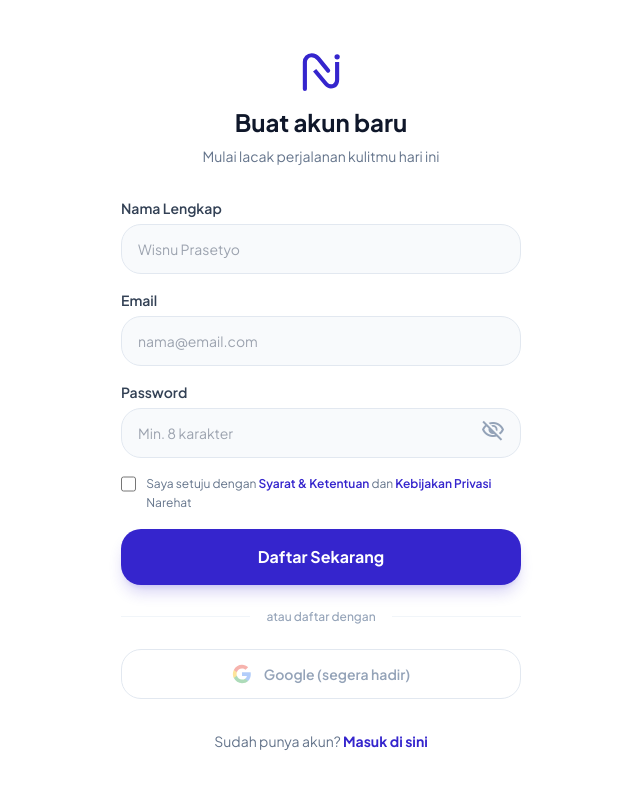
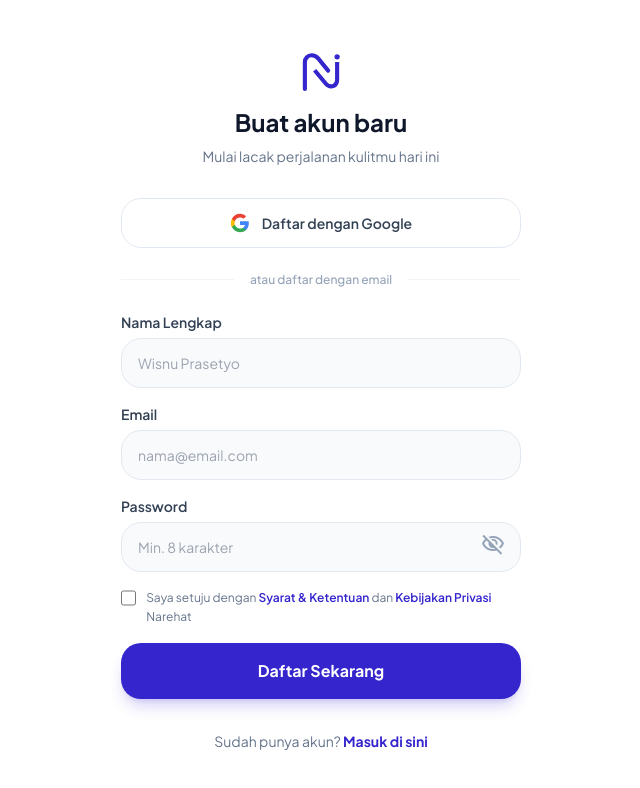
Before and after one commit to wisnuwrdh/narehat, a Next.js app: page /register in a window 1280 px wide. Shown: the top 788 px of the page, without its empty margins (319-959 px from the left). Built offline with nearby package versions, Linux system fonts and the light colour scheme.

Commit message:
feat(auth): enable Google OAuth login & register

```diff
--- a/app/(auth)/login/page.tsx
+++ b/app/(auth)/login/page.tsx
@@ -25,12 +25,47 @@ function logError(context: string, err: unknown) {
   }
 }
 
+function GoogleIcon() {
+  return (
+    <svg className="w-5 h-5" viewBox="0 0 24 24">
+      <path d="M22.56 12.25c0-.78-.07-1.53-.2-2.25H12v4.26h5.92a5.06 5.06 0 01-2.2 3.32v2.77h3.57c2.08-1.92 3.28-4.74 3.28-8.1z" fill="#4285F4"/>
+      <path d="M12 23c2.97 0 5.46-.98 7.28-2.66l-3.57-2.77c-.98.66-2.23 1.06-3.71 1.06-2.86 0-5.29-1.93-6.16-4.53H2.18v2.84C3.99 20.53 7.7 23 12 23z" fill="#34A853"/>
+      <path d="M5.84 14.09c-.22-.66-.35-1.36-.35-2.09s.13-1.43.35-2.09V7.07H2.18C1.43 8.55 1 10.22 1 12s.43 3.45 1.18 4.93l2.85-2.22.81-.62z" fill="#FBBC05"/>
+      <path d="M12 5.38c1.62 0 3.06.56 4.21 1.64l3.15-3.15C17.45 2.09 14.97 1 12 1 7.7 1 3.99 3.47 2.18 7.07l3.66 2.84c.87-2.6 3.3-4.53 6.16-4.53z" fill="#EA4335"/>
+    </svg>
+  );
+}
+
 export default function LoginPage() {
   const router = useRouter();
   const [form, setForm] = useState({ email: "", password: "" });
   const [error, setError] = useState("");
   const [loading, setLoading] = useState(false);
+  const [googleLoading, setGoogleLoading] = useState(false);
   const [showPassword, setShowPassword] = useState(false);
+
+  const handleGoogleLogin = async () => {
+    setGoogleLoading(true);
+    setError("");
+    try {
+      const supabase = createClient();
+      const { error: authError } = await supabase.auth.signInWithOAuth({
+        provider: "google",
+        options: {
+          redirectTo: `${window.location.origin}/auth/callback`,
+        },
+      });
+      if (authError) {
+        logError("googleSignIn error", authError);
+        setError("Gagal login dengan Google. Coba lagi.");
+        setGoogleLoading(false);
+      }
+    } catch (err) {
+      logError("googleSignIn exception", err);
+      setError("Gagal terhubung ke server.");
+      setGoogleLoading(false);
+    }
+  };
 
   const handleSubmit = async (e: React.FormEvent) => {
     e.preventDefault();
@@ -66,7 +101,7 @@ export default function LoginPage() {
 
   return (
     <div className="flex-1 flex flex-col justify-center px-6 py-12 max-w-md mx-auto w-full min-h-screen">
-      <div className="text-center mb-10 animate-fade-in-up">
+      <div className="text-center mb-8 animate-fade-in-up">
         <div className="inline-flex items-center justify-center mb-2">
           <Logo size={48} showText={false} />
         </div>
@@ -80,7 +115,23 @@ export default function LoginPage() {
         </div>
       )}
 
-      <form className="space-y-4 animate-fade-in-up delay-100" onSubmit={handleSubmit}>
+      <button
+        type="button"
+        onClick={handleGoogleLogin}
+        disabled={googleLoading}
+        className="btn-press w-full py-3.5 bg-white border border-border-light rounded-2xl font-semibold text-sm text-slate-700 flex items-center justify-center gap-3 transition-colors hover:bg-slate-50 animate-fade-in-up delay-100 disabled:opacity-50 disabled:cursor-not-allowed"
+      >
+        <GoogleIcon />
+        {googleLoading ? "Menghubungkan..." : "Masuk dengan Google"}
+      </button>
+
+      <div className="flex items-center gap-4 my-6 animate-fade-in-up delay-150">
+        <div className="flex-1 h-px bg-border-subtle" />
+        <span className="text-xs text-muted-light font-medium">atau masuk dengan email</span>
+        <div className="flex-1 h-px bg-border-subtle" />
+      </div>
+
+      <form className="space-y-4 animate-fade-in-up delay-200" onSubmit={handleSubmit}>
         <div>
           <label className="block text-sm font-semibold text-slate-700 mb-1.5">Email</label>
           <input
@@ -128,25 +179,6 @@ export default function LoginPage() {
         </button>
       </form>
 
-      <div className="flex items-center gap-4 my-6 animate-fade-in-up delay-200">
-        <div className="flex-1 h-px bg-border-subtle" />
-        <span className="text-xs text-muted-light font-medium">atau masuk dengan</span>
-        <div className="flex-1 h-px bg-border-subtle" />
-      </div>
-
-      <button
-        disabled
-        className="btn-press w-full py-3.5 bg-white border border-border-light rounded-2xl font-semibold text-sm text-slate-400 flex items-center justify-center gap-3 transition-colors animate-fade-in-up delay-200 cursor-not-allowed"
-      >
-        <svg className="w-5 h-5 opacity-40" viewBox="0 0 24 24">
-          <path d="M22.56 12.25c0-.78-.07-1.53-.2-2.25H12v4.26h5.92a5.06 5.06 0 01-2.2 3.32v2.77h3.57c2.08-1.92 3.28-4.74 3.28-8.1z" fill="#4285F4"/>
-          <path d="M12 23c2.97 0 5.46-.98 7.28-2.66l-3.57-2.77c-.98.66-2.23 1.06-3.71 1.06-2.86 0-5.29-1.93-6.16-4.53H2.18v2.84C3.99 20.53 7.7 23 12 23z" fill="#34A853"/>
-          <path d="M5.84 14.09c-.22-.66-.35-1.36-.35-2.09s.13-1.43.35-2.09V7.07H2.18C1.43 8.55 1 10.22 1 12s.43 3.45 1.18 4.93l2.85-2.22.81-.62z" fill="#FBBC05"/>
-          <path d="M12 5.38c1.62 0 3.06.56 4.21 1.64l3.15-3.15C17.45 2.09 14.97 1 12 1 7.7 1 3.99 3.47 2.18 7.07l3.66 2.84c.87-2.6 3.3-4.53 6.16-4.53z" fill="#EA4335"/>
-        </svg>
-        Google (segera hadir)
-      </button>
-
       <p className="text-center text-sm text-muted mt-8 animate-fade-in-up delay-300">
         Belum punya akun? <Link href="/register" className="text-primary font-bold">Daftar sekarang</Link>
       </p>
--- a/app/(auth)/register/page.tsx
+++ b/app/(auth)/register/page.tsx
@@ -26,12 +26,24 @@ function logError(context: string, err: unknown) {
   }
 }
 
+function GoogleIcon() {
+  return (
+    <svg className="w-5 h-5" viewBox="0 0 24 24">
+      <path d="M22.56 12.25c0-.78-.07-1.53-.2-2.25H12v4.26h5.92a5.06 5.06 0 01-2.2 3.32v2.77h3.57c2.08-1.92 3.28-4.74 3.28-8.1z" fill="#4285F4"/>
+      <path d="M12 23c2.97 0 5.46-.98 7.28-2.66l-3.57-2.77c-.98.66-2.23 1.06-3.71 1.06-2.86 0-5.29-1.93-6.16-4.53H2.18v2.84C3.99 20.53 7.7 23 12 23z" fill="#34A853"/>
+      <path d="M5.84 14.09c-.22-.66-.35-1.36-.35-2.09s.13-1.43.35-2.09V7.07H2.18C1.43 8.55 1 10.22 1 12s.43 3.45 1.18 4.93l2.85-2.22.81-.62z" fill="#FBBC05"/>
+      <path d="M12 5.38c1.62 0 3.06.56 4.21 1.64l3.15-3.15C17.45 2.09 14.97 1 12 1 7.7 1 3.99 3.47 2.18 7.07l3.66 2.84c.87-2.6 3.3-4.53 6.16-4.53z" fill="#EA4335"/>
+    </svg>
+  );
+}
+
 export default function RegisterPage() {
   const router = useRouter();
   const [form, setForm] = useState({ name: "", email: "", password: "", agreed: false });
   const [error, setError] = useState("");
   const [success, setSuccess] = useState("");
   const [loading, setLoading] = useState(false);
+  const [googleLoading, setGoogleLoading] = useState(false);
   const [showPassword, setShowPassword] = useState(false);
 
   useEffect(() => {
@@ -41,6 +53,29 @@ export default function RegisterPage() {
       localStorage.setItem("narehat-plan-intent", plan);
     }
   }, []);
+
+  const handleGoogleSignUp = async () => {
+    setGoogleLoading(true);
+    setError("");
+    try {
+      const supabase = createClient();
+      const { error: authError } = await supabase.auth.signInWithOAuth({
+        provider: "google",
+        options: {
+          redirectTo: `${window.location.origin}/auth/callback`,
+        },
+      });
+      if (authError) {
+        logError("googleSignUp error", authError);
+        setError("Gagal daftar dengan Google. Coba lagi.");
+        setGoogleLoading(false);
+      }
+    } catch (err) {
+      logError("googleSignUp exception", err);
+      setError("Gagal terhubung ke server.");
+      setGoogleLoading(false);
+    }
+  };
 
   const handleSubmit = async (e: React.FormEvent) => {
     e.preventDefault();
@@ -112,7 +147,23 @@ export default function RegisterPage() {
         </div>
       )}
 
-      <form className="space-y-4 animate-fade-in-up delay-100" onSubmit={handleSubmit}>
+      <button
+        type="button"
+        onClick={handleGoogleSignUp}
+        disabled={googleLoading}
+        className="btn-press w-full py-3.5 bg-white border border-border-light rounded-2xl font-semibold text-sm text-slate-700 flex items-center justify-center gap-3 transition-colors hover:bg-slate-50 animate-fade-in-up delay-100 disabled:opacity-50 disabled:cursor-not-allowed"
+      >
+        <GoogleIcon />
+        {googleLoading ? "Menghubungkan..." : "Daftar dengan Google"}
+      </button>
+
+      <div className="flex items-center gap-4 my-6 animate-fade-in-up delay-150">
+        <div className="flex-1 h-px bg-border-subtle" />
+        <span className="text-xs text-muted-light font-medium">atau daftar dengan email</span>
+        <div className="flex-1 h-px bg-border-subtle" />
+      </div>
+
+      <form className="space-y-4 animate-fade-in-up delay-200" onSubmit={handleSubmit}>
         <div>
           <label className="block text-sm font-semibold text-slate-700 mb-1.5">Nama Lengkap</label>
           <input
@@ -178,26 +229,7 @@ export default function RegisterPage() {
         </button>
       </form>
 
-      <div className="flex items-center gap-4 my-6 animate-fade-in-up delay-300">
-        <div className="flex-1 h-px bg-border-subtle" />
-        <span className="text-xs text-muted-light font-medium">atau daftar dengan</span>
-        <div className="flex-1 h-px bg-border-subtle" />
-      </div>
-
-      <button
-        disabled
-        className="btn-press w-full py-3.5 bg-white border border-border-light rounded-2xl font-semibold text-sm text-slate-400 flex items-center justify-center gap-3 transition-colors animate-fade-in-up delay-300 cursor-not-allowed"
-      >
-        <svg className="w-5 h-5 opacity-40" viewBox="0 0 24 24">
-          <path d="M22.56 12.25c0-.78-.07-1.53-.2-2.25H12v4.26h5.92a5.06 5.06 0 01-2.2 3.32v2.77h3.57c2.08-1.92 3.28-4.74 3.28-8.1z" fill="#4285F4"/>
-          <path d="M12 23c2.97 0 5.46-.98 7.28-2.66l-3.57-2.77c-.98.66-2.23 1.06-3.71 1.06-2.86 0-5.29-1.93-6.16-4.53H2.18v2.84C3.99 20.53 7.7 23 12 23z" fill="#34A853"/>
-          <path d="M5.84 14.09c-.22-.66-.35-1.36-.35-2.09s.13-1.43.35-2.09V7.07H2.18C1.43 8.55 1 10.22 1 12s.43 3.45 1.18 4.93l2.85-2.22.81-.62z" fill="#FBBC05"/>
-          <path d="M12 5.38c1.62 0 3.06.56 4.21 1.64l3.15-3.15C17.45 2.09 14.97 1 12 1 7.7 1 3.99 3.47 2.18 7.07l3.66 2.84c.87-2.6 3.3-4.53 6.16-4.53z" fill="#EA4335"/>
-        </svg>
-        Google (segera hadir)
-      </button>
-
-      <p className="text-center text-sm text-muted mt-8 animate-fade-in-up delay-400">
+      <p className="text-center text-sm text-muted mt-8 animate-fade-in-up delay-300">
         Sudah punya akun? <Link href="/login" className="text-primary font-bold">Masuk di sini</Link>
       </p>
     </div>
--- /dev/null
+++ b/app/auth/callback/route.ts
@@ -0,0 +1,18 @@
+import { NextResponse } from "next/server";
+import { createClient } from "@/lib/supabase/server";
+
+export async function GET(request: Request) {
+  const { searchParams, origin } = new URL(request.url);
+  const code = searchParams.get("code");
+  const next = searchParams.get("next") ?? "/dashboard";
+
+  if (code) {
+    const supabase = await createClient();
+    const { error } = await supabase.auth.exchangeCodeForSession(code);
+    if (error) {
+      return NextResponse.redirect(`${origin}/login?error=auth_callback_failed`);
+    }
+  }
+
+  return NextResponse.redirect(`${origin}${next}`);
+}
```
